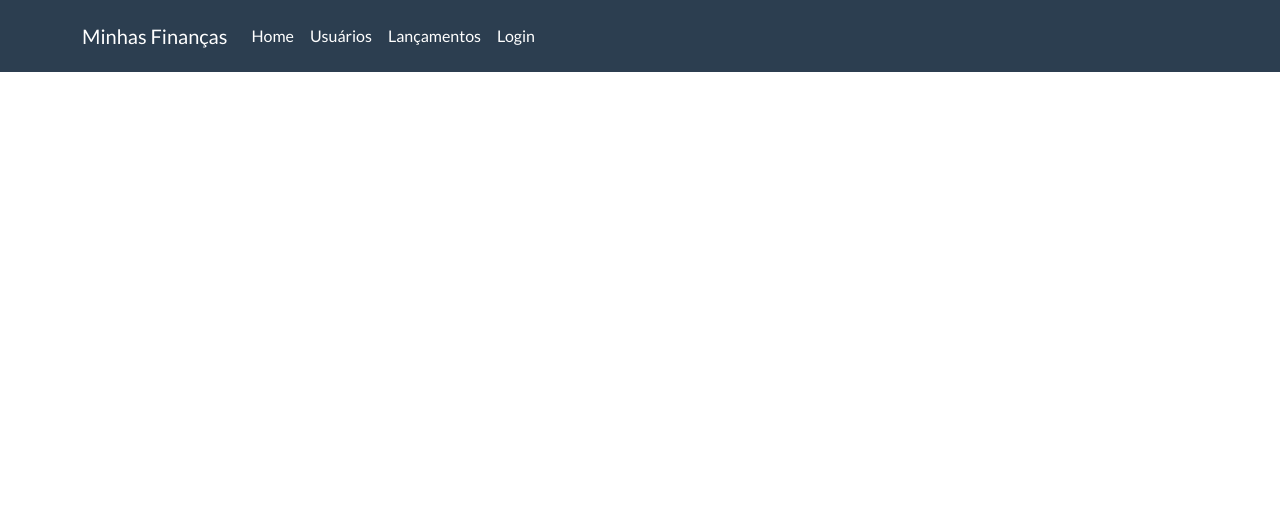
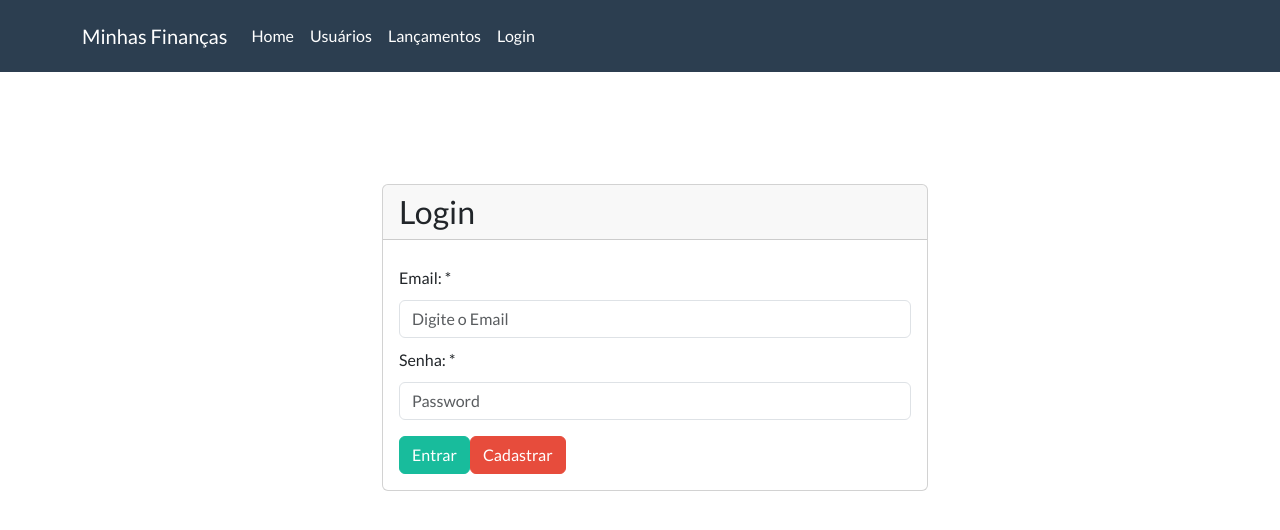
Before and after one commit to leovd100/Full-stack-project-with-Java-Spring-boot, a React (Create React App) app in the folder front-end/minhas-financas-app/: page /login in a window 1280 px wide. Shown: the top 530 px of the page. Built offline with nearby package versions, Linux system fonts and the light colour scheme.

Commit message:
Routes between login and registration page

```diff
--- a/front-end/minhas-financas-app/package.json
+++ b/front-end/minhas-financas-app/package.json
@@ -9,7 +9,8 @@
     "bootswatch": "^5.1.3",
     "react": "^18.0.0",
     "react-dom": "^18.0.0",
-    "react-router-dom": "^6.3.0",
+    "react-router": "5.2",
+    "react-router-dom": "^5.1.2",
     "react-scripts": "5.0.1",
     "web-vitals": "^2.1.4"
   },
--- a/front-end/minhas-financas-app/src/components/navBar.js
+++ b/front-end/minhas-financas-app/src/components/navBar.js
@@ -17,10 +17,10 @@ function NavBar() {
                 <div className="collapse navbar-collapse" id="navbarResponsive">
                     <ul className="navbar-nav">
 
-                        <NavBarItem href="#/" label="Home"/>
-                        <NavBarItem href="#/cadastro-usuario" label="Usuários"/>
+                        <NavBarItem href="/" label="Home"/>
+                        <NavBarItem href="/cadastro-usuario" label="Usuários"/>
                         <NavBarItem href="/" label="Lançamentos"/>
-                        <NavBarItem href="#/login" label="Login"/>
+                        <NavBarItem href="/login" label="Login"/>
 
                     </ul>
 
--- a/front-end/minhas-financas-app/src/main/rotas.js
+++ b/front-end/minhas-financas-app/src/main/rotas.js
@@ -1,16 +1,16 @@
 import React from "react";
 import Login from "../views/login";
 import CadastroUsuario from "../views/cadastrUsuario";
-import { Route, Routes  , HashRouter} from 'react-router-dom'
+import { Route, Switch  , BrowserRouter} from 'react-router-dom'
 
 function Rotas(){
     return(
-        <HashRouter>
-            <Routes>
-                <Route path="/login" element={<Login/>}></Route>
-                <Route path="/cadastro-usuario" element={<CadastroUsuario/>}></Route>
-            </Routes>
-        </HashRouter>
+        <BrowserRouter>
+            <Switch>
+                <Route path="/login" component={Login}/>
+                <Route path="/cadastro-usuario" component={CadastroUsuario}/>
+            </Switch>
+        </BrowserRouter>
     )
 }
 export default Rotas
--- a/front-end/minhas-financas-app/src/views/cadastrUsuario.js
+++ b/front-end/minhas-financas-app/src/views/cadastrUsuario.js
@@ -1,7 +1,7 @@
 import React from 'react'
 import Card from '../components/card'
 import FormGroup from '../components/formgroup'
-
+import { withRouter } from 'react-router-dom'
 class CadastroUsuario extends React.Component {
 
     state = {
@@ -15,6 +15,10 @@ class CadastroUsuario extends React.Component {
         console.log(this.state)
     }
 
+    cancelar = () => {
+        this.props.history.push("/login")
+        window.location.reload();
+    }
 
     render() {
         return (
@@ -55,7 +59,7 @@ class CadastroUsuario extends React.Component {
                                     onChange={e => this.setState({ senhaRepeticao: e.target.value })}></input>
                             </FormGroup>
                             <button onClick={this.cadastrar} type="button" className='btn btn-success'>Salvar</button>
-                            <button type="button" className='btn btn-danger'>Cancelar</button>
+                            <button onClick={this.cancelar} type="button" className='btn btn-danger'>Cancelar</button>
                         </div>
                     </div>
                 </div>
@@ -65,4 +69,4 @@ class CadastroUsuario extends React.Component {
     }
 }
 
-export default CadastroUsuario
+export default withRouter(CadastroUsuario)
--- a/front-end/minhas-financas-app/src/views/login.js
+++ b/front-end/minhas-financas-app/src/views/login.js
@@ -1,7 +1,7 @@
 import React from "react";
 import Card from '../components/card'
 import FormGroup from "../components/formgroup";
-
+import { withRouter } from 'react-router-dom'
 class Login extends React.Component {
 
     state = {
@@ -13,6 +13,11 @@ class Login extends React.Component {
         console.log("Email: ", this.state.email)
         console.log("Senha: ", this.state.senha)
 
+    }
+
+    prepareCadastrar = () => {
+        this.props.history.push("/cadastro-usuario")
+        window.location.reload();
     }
 
     render() {
@@ -42,7 +47,7 @@ class Login extends React.Component {
                                                                            onChange={e => this.setState({senha: e.target.value})}/>
                                                </FormGroup>
                                                <button onClick={this.entrar} className="btn btn-success" style={{marginTop: '1rem'}}>Entrar</button>
-                                               <button className="btn btn-danger" style={{marginTop: '1rem'}}>Cadastrar</button>
+                                               <button className="btn btn-danger" onClick={this.prepareCadastrar} style={{marginTop: '1rem'}}>Cadastrar</button>
                                             </fieldset>
                                         </div>
                                     </div>
@@ -56,4 +61,4 @@ class Login extends React.Component {
     }
 }
 
-export default Login
+export default  withRouter( Login ) ;
```
Also changed, not shown: 1 other file (tests, documents, lock files or other folders).
